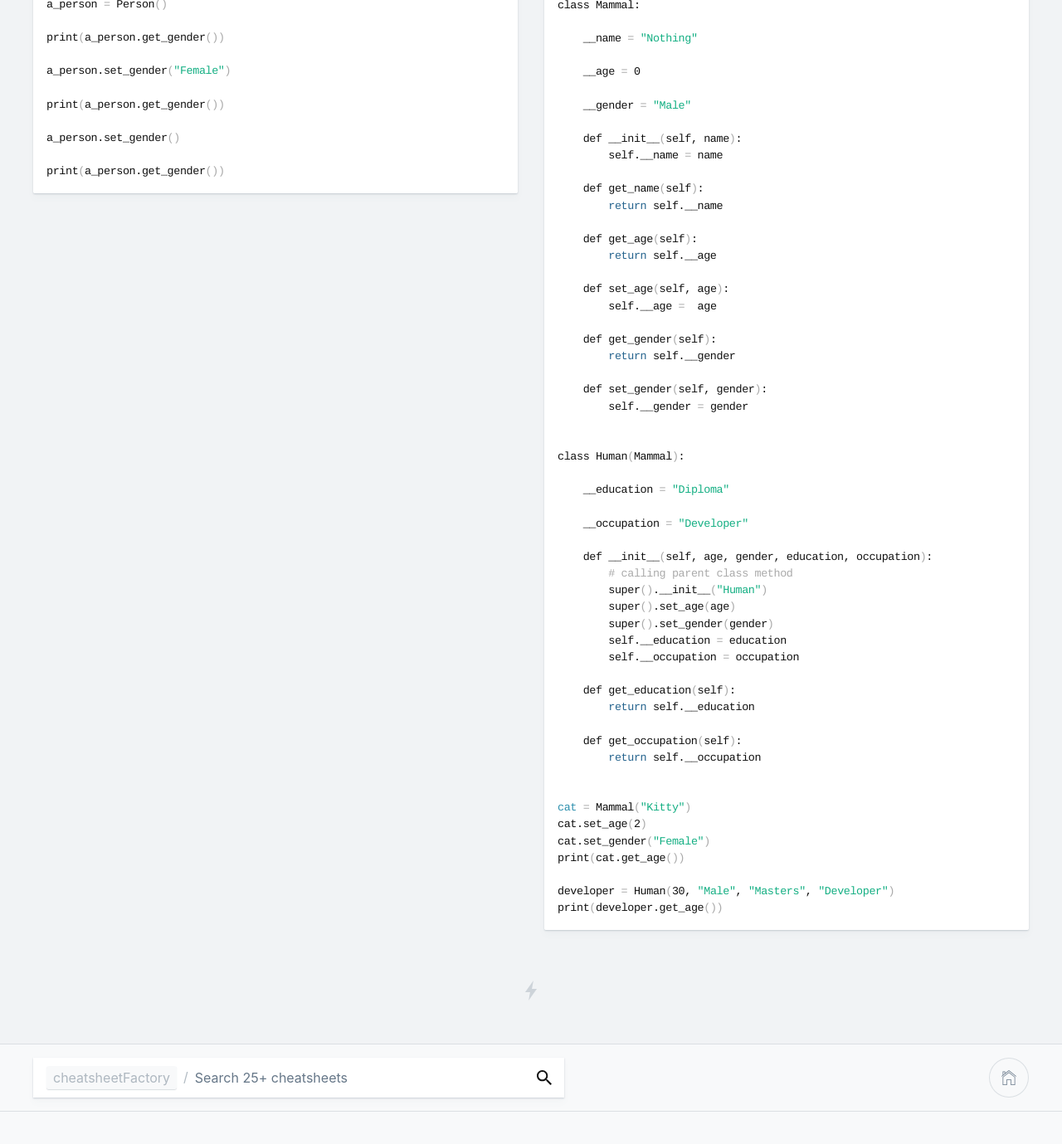
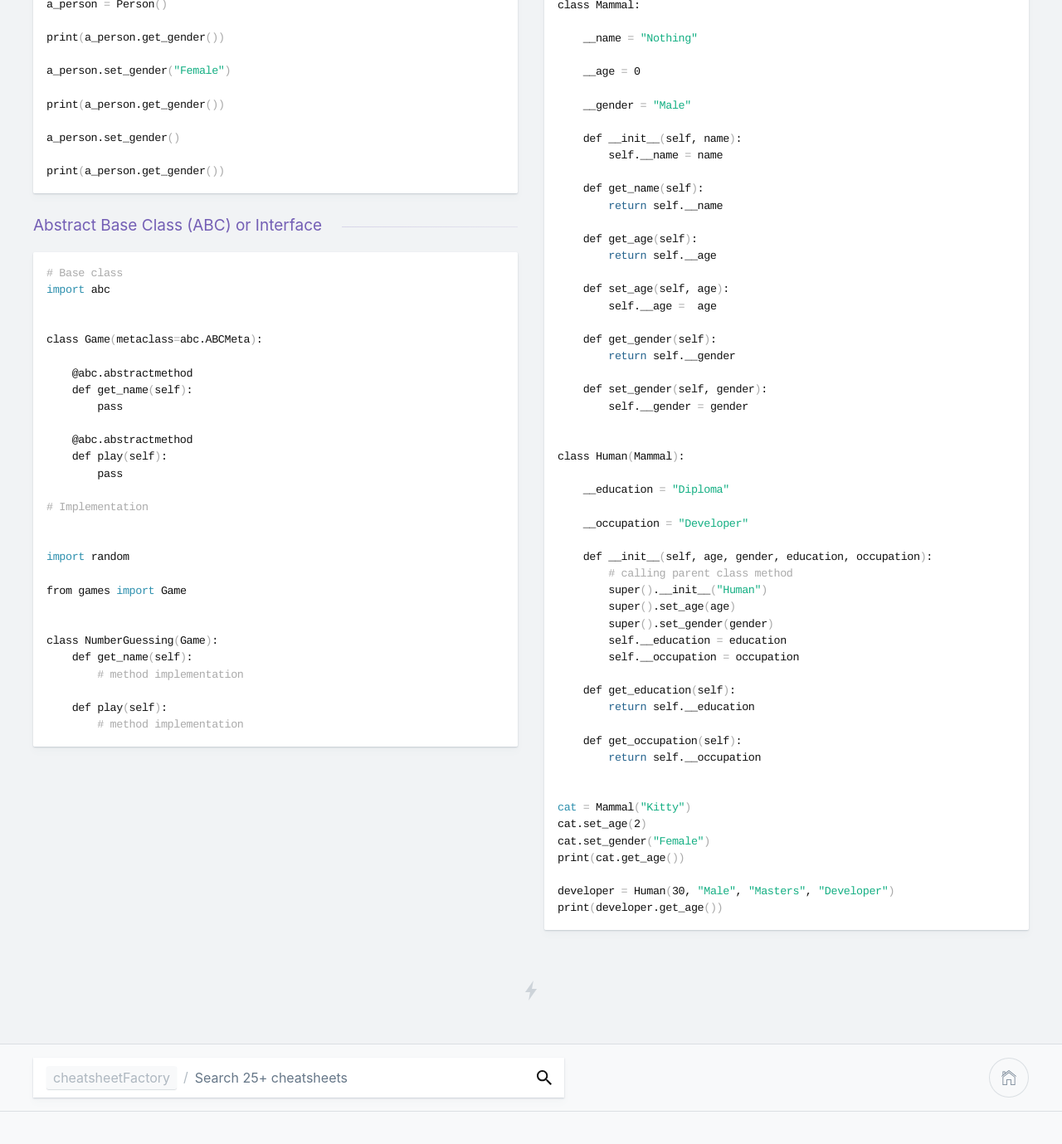
Before and after one commit to kasramp/cheat-sheet-factory, a Jekyll site: the page built from python/python.md, in a window 1280 px wide and 1400 px high, scrolled down 2361 px. Shown: the top 1379 px of the window at 83% size. Built offline with Jekyll 4.4.1, drawn with Linux system fonts in a browser that asks for light colours.

Commit message:
Add Abstract Base Class to Python cheat sheet

````diff
--- a/python/python.md
+++ b/python/python.md
@@ -287,3 +287,36 @@ print(cat.get_age())
 developer = Human(30, "Male", "Masters", "Developer")
 print(developer.get_age())
 ```
+
+### Abstract Base Class (ABC) or Interface
+
+```bash
+# Base class
+import abc
+
+
+class Game(metaclass=abc.ABCMeta):
+
+    @abc.abstractmethod
+    def get_name(self):
+        pass
+
+    @abc.abstractmethod
+    def play(self):
+        pass
+
+# Implementation
+
+
+import random
+
+from games import Game
+
+
+class NumberGuessing(Game):
+    def get_name(self):
+        # method implementation
+
+    def play(self):
+        # method implementation
+```
````
Also changed, not shown: other parts of python/python.md (+1 -1 lines).
